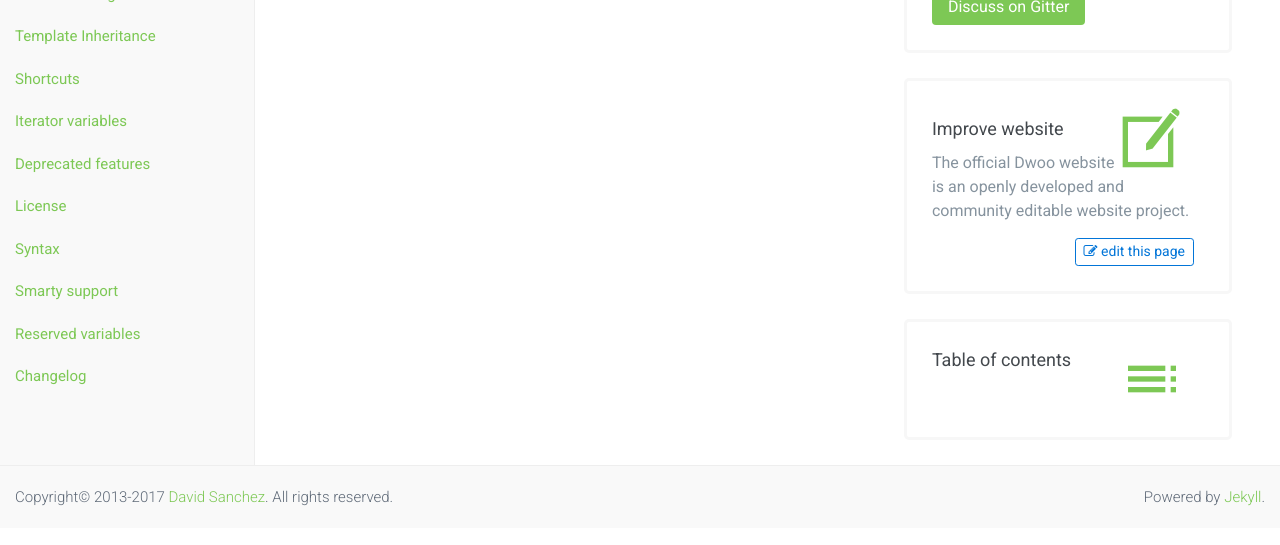
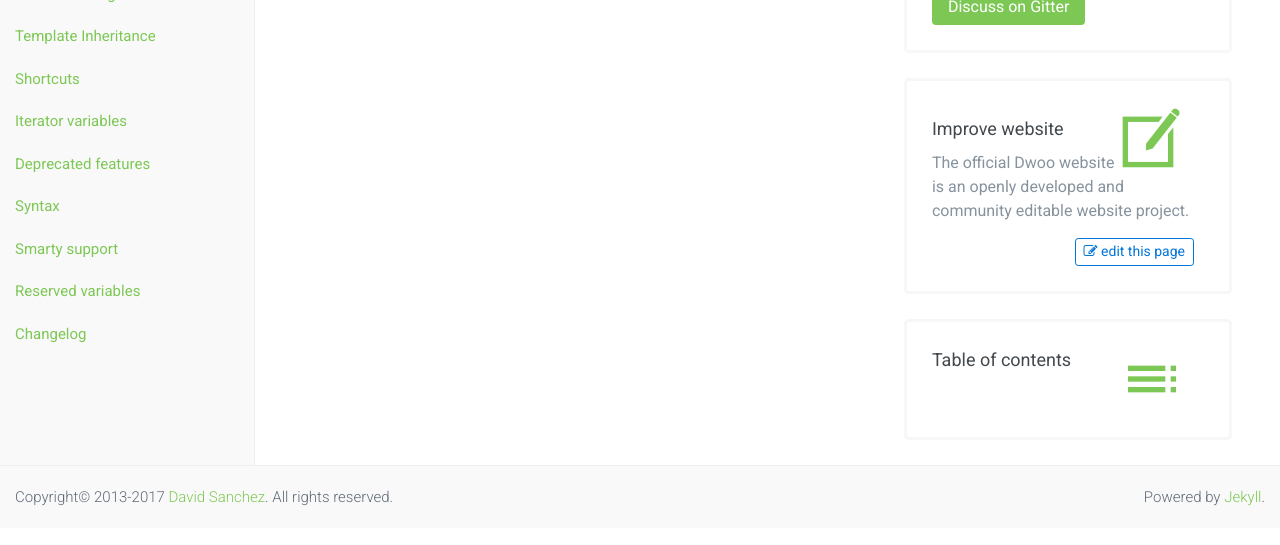
Before and after one commit to dwoo-project/docs, a Jekyll site: the page built from documentation/v1.2/dwoo-internals.md, in a window 1280 px wide, cut to the strip 324-869 px from the top of the page. Built offline with Jekyll 4.4.1, drawn with Linux system fonts in a browser that asks for light colours; nearby versions of some CDN libraries; library files that are not in the unit come from our copies.

Commit message:
Remove `license` in documentation section

```diff
--- a/_data/toc.yml
+++ b/_data/toc.yml
@@ -54,7 +54,6 @@ doc:
     - {title: "Shortcuts", url: "shortcuts.html"}
     - {title: "Iterator variables", url: "iterator-variables.html"}
     - {title: "Deprecated features", url: "deprecated-features.html"}
-    - {title: "License", url: "license.html"}
     - {title: "Syntax", url: "syntax.html"}
     - {title: "Smarty support", url: "smarty-support.html"}
     - {title: "Reserved variables", url: "dwoo-variables.html"}
@@ -70,7 +69,6 @@ doc:
     - {title: "Shortcuts", url: "shortcuts.html"}
     - {title: "Iterator variables", url: "iterator-variables.html"}
     - {title: "Deprecated features", url: "deprecated-features.html"}
-    - {title: "License", url: "license.html"}
     - {title: "Syntax", url: "syntax.html"}
     - {title: "Smarty support", url: "smarty-support.html"}
     - {title: "Reserved variables", url: "dwoo-variables.html"}
```
